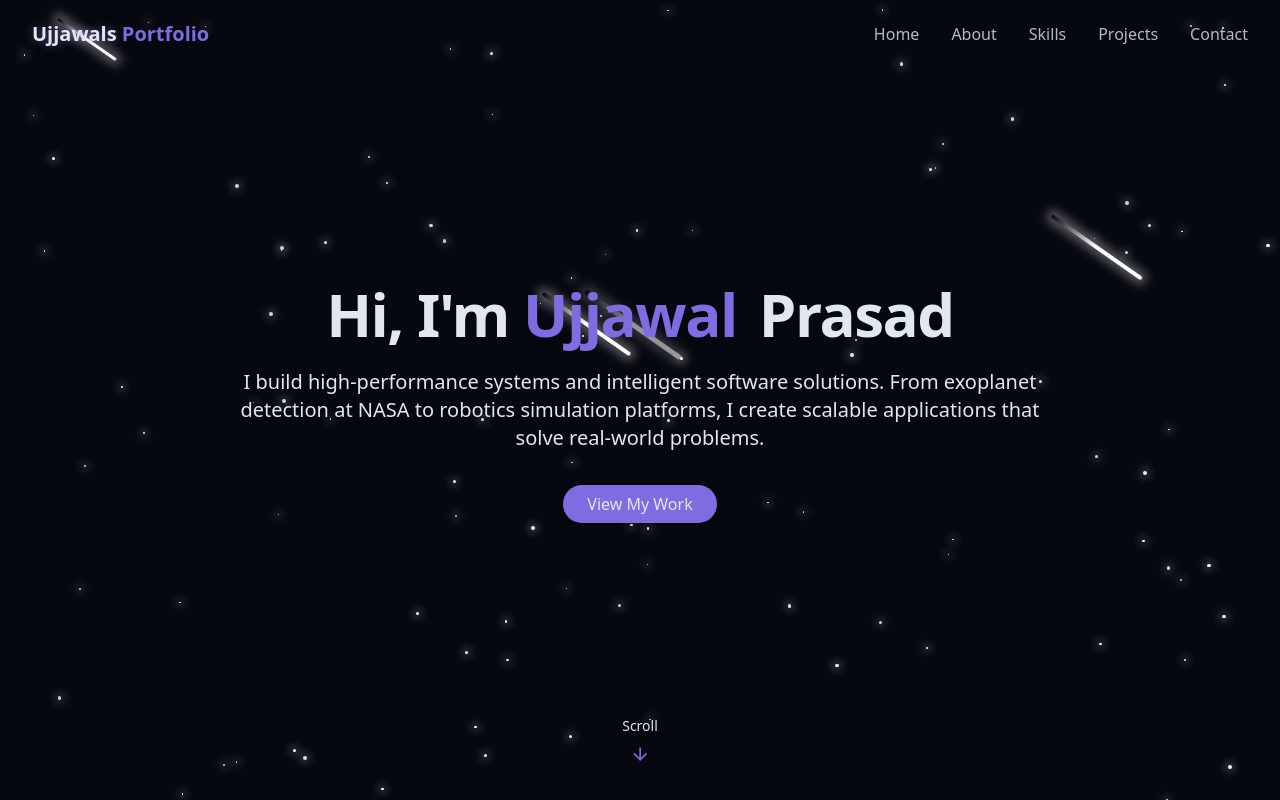
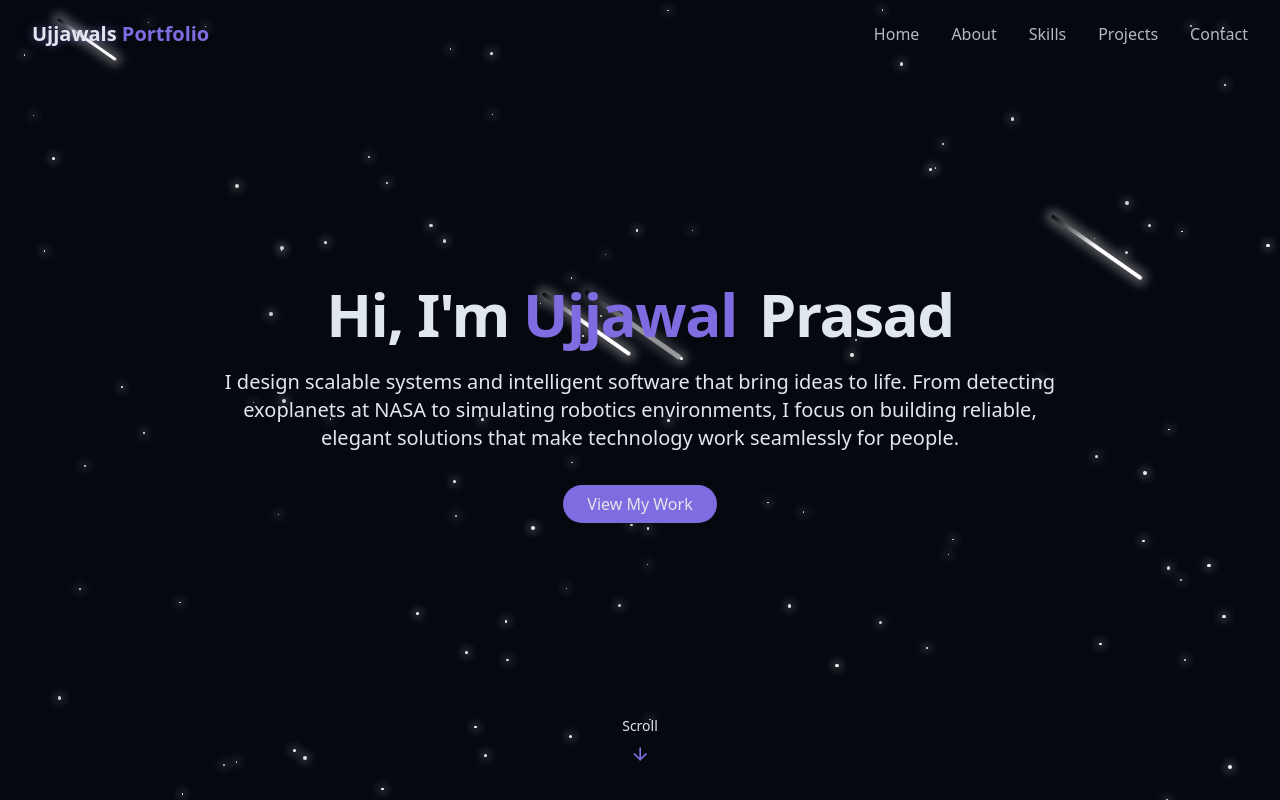
Before and after one commit to 8wali8/portfolio-website, a React (Vite) app: page / in a window 1280 px wide. Shown: the top 800 px of the page. Built offline with nearby package versions, Linux system fonts and the light colour scheme.

Commit message:
changed header message

```diff
--- a/src/components/HeroSection.jsx
+++ b/src/components/HeroSection.jsx
@@ -21,9 +21,7 @@ export const HeroSection = () => {
           </h1>
 
           <p className="text-lg md:text-xl text-muted-foreground max-2-2xl mx-auto opacity-0 animate-fade-in-delay-3">
-            I build high-performance systems and intelligent software solutions.
-            From exoplanet detection at NASA to robotics simulation platforms,
-            I create scalable applications that solve real-world problems.
+            I design scalable systems and intelligent software that bring ideas to life. From detecting exoplanets at NASA to simulating robotics environments, I focus on building reliable, elegant solutions that make technology work seamlessly for people.
           </p>
 
           <div className="pt-4 opacity-0 animate-fade-in-delay-4">
```
